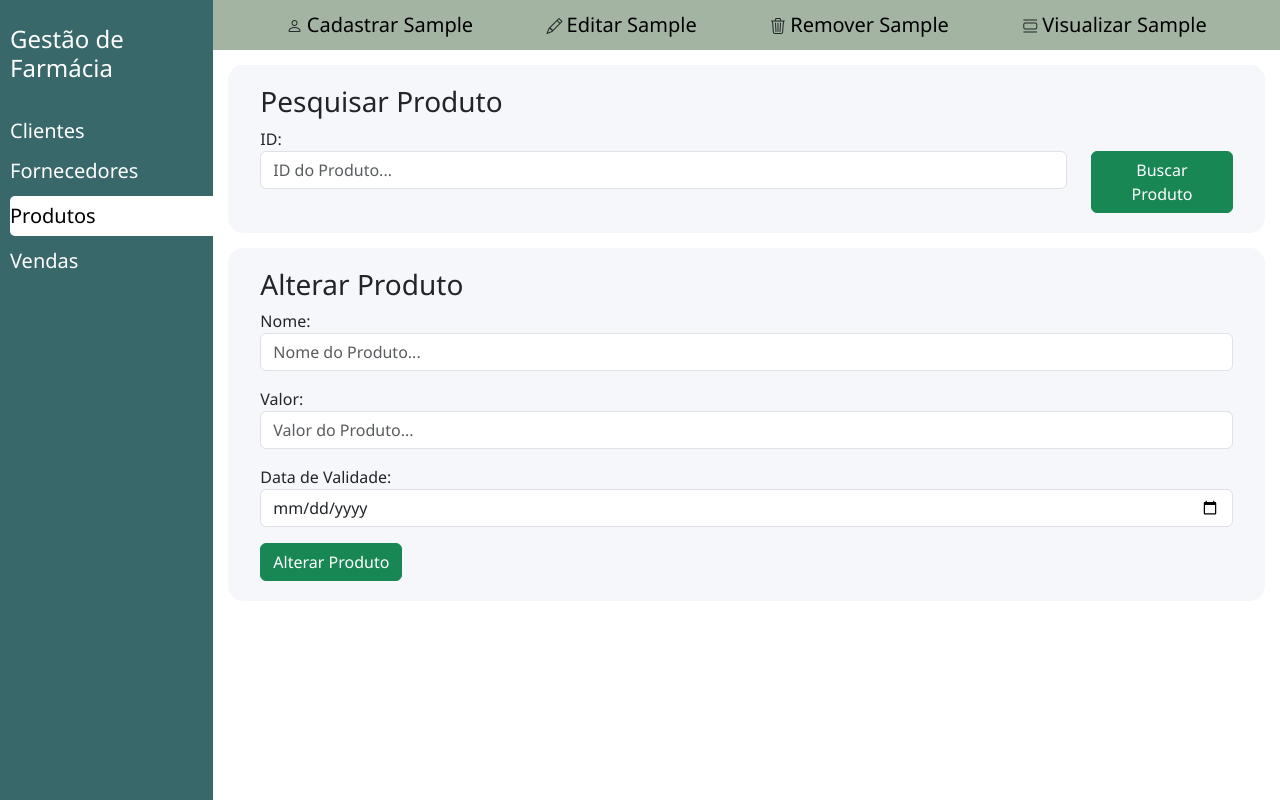
After one commit to juliaborgess18/farmacia-les, a FastAPI app: template src/templates/pages/produtos/alterar_produto.html in a window 1280 px wide. The commit adds this page. Run offline with FastAPI, Linux system fonts and the light colour scheme; the template is opened without the code that fills it: most values are stand-ins (such as "Sample title", 1, 10 or a date in 2020); some libraries are stand-ins or nearby versions.

Commit message:
implementacao: frontend alterar_produto.html

```diff
--- a/src/main.py
+++ b/src/main.py
@@ -1,16 +1,17 @@
-from fastapi import Body, FastAPI, Request
+from fastapi import FastAPI, Request
 from fastapi.responses import HTMLResponse
 from fastapi.staticfiles import StaticFiles
 from fastapi.templating import Jinja2Templates
+import uvicorn
 from infrastructure.config.database import criar_bd
-from infrastructure.repositories.fornecedor import FornecedorRepositorio
-from infrastructure.repositories.produto import ProdutoRepositorio
-from schemas.produto import Produto
+from routes import produto_route
 
 app = FastAPI()
 criar_bd()
 templates = Jinja2Templates(directory="templates")
 app.mount(path="/static", app=StaticFiles(directory="static"), name="static")
+
+app.include_router(produto_route.router)
 
 @app.get("/", response_class=HTMLResponse)
 async def get_farmacia(request: Request):
@@ -34,21 +35,5 @@ async def get_venda(request: Request):
 async def get_venda(request: Request):
     return templates.TemplateResponse("cadastrar_cliente.html", {"request":request, "navItem": "Cliente", "urlItem": "cliente" })
 
-@app.get("/produto", response_class=HTMLResponse)
-async def get_produto(request: Request):
-    return templates.TemplateResponse("produto.html", {"request":request, "navItem": "Produto", "urlItem": "produto" })
-
-@app.get("/cadastrar_produto", response_class=HTMLResponse)
-async def get_cadastrar_produto(request: Request):
-    fornecedores = FornecedorRepositorio.obter_todos()
-    return templates.TemplateResponse("cadastrar_produto.html", {"request":request, "navItem": "Produto", "urlItem": "produto", "fornecedores": fornecedores })
-
-@app.post("/cadastrar_produto")
-async def post_produto(produto: Produto = Body()):
-    produto = ProdutoRepositorio.inserir(produto)
-    return {"MSG": produto.id_produto}
-
-@app.get("/obter_produtos")
-async def get_produtos():
-    produtos = ProdutoRepositorio.obter_todos()
-    return {"MSG": produtos}
+if __name__ == "__main__":
+    uvicorn.run("main:app", port=8000, reload=True)
--- a/src/static/js/acoes.js
+++ b/src/static/js/acoes.js
@@ -1,41 +1,38 @@
 var path = window.location.pathname;
 
-switch(path)
-{
-    case "/cliente":
+if (path.includes("cliente")){
     var item = document.getElementById("sidebar-cliente");
     item.classList.add('active');
-        break;
-    case "/fornecedor":
+}
+if (path.includes("fornecedor")){
     var item = document.getElementById("sidebar-fornecedor");
     item.classList.add('active');
-        break;
-    case "/produto":
+}
+if (path.includes("produto")){
     var item = document.getElementById("sidebar-produto");
     item.classList.add('active');
-        break;
-    case "/venda":
+}
+if (path.includes("venda")){
     var item = document.getElementById("sidebar-venda");
     item.classList.add('active');
-        break;
 }
 
+
+function btnClickIdFornecedor(id) {
     const inputIdFornecedor = document.getElementById("id_fornecedor_produto")
     const rows = document.querySelectorAll("tr")
-
-function btnClickIdFornecedor(id) {
     inputIdFornecedor.value = id;
-    TableRowLimparClassesDeEstilo();
-    TableRowAdicionarClasseSucesso(id);
+    TableRowLimparClassesDeEstilo(rows);
+    TableRowAdicionarClasseSucesso(id, rows);
 }
 
-function TableRowLimparClassesDeEstilo(){
+function TableRowLimparClassesDeEstilo(rows){
     rows.forEach(function(row) {
         row.classList.remove("table-success")
     });
 }
 
-function TableRowAdicionarClasseSucesso(id){
+function TableRowAdicionarClasseSucesso(id, rows){
     rows.forEach(function(row) {
         if (row.id == id){
             row.classList.add("table-success");
@@ -43,7 +40,7 @@ function TableRowAdicionarClasseSucesso(id){
     });
 }
 
-function submitForm() {
+function submeterFormularioCadastroDeProduto() {
     var formData = {
         'nome': document.getElementById('nome_produto').value,
         'valor': parseFloat(document.getElementById('valor_produto').value),
@@ -57,5 +54,11 @@ function submitForm() {
             'Content-Type': 'application/json',
         },
         body: JSON.stringify(formData),
+    }).then(response => {
+        if (response.ok) {
+            alert("Produto cadastrado com sucesso.")
+        } else {
+            alert("Erro ao cadastrar o produto.")
+        }
     })
 }
--- a/src/templates/navbar.html
+++ b/src/templates/navbar.html
@@ -7,7 +7,7 @@
         </div>
         <div class="col-auto">
             <i class="bi bi-pencil"></i>
-            <a href="#">Editar {{ navItem }}</a>
+            <a href="/alterar_{{ urlItem }}">Editar {{ navItem }}</a>
         </div>
         <div class="col-auto">
             <i class="bi bi-trash3"></i>
--- /dev/null
+++ b/src/templates/pages/produtos/alterar_produto.html
@@ -0,0 +1,52 @@
+{% extends 'base.html' %}
+
+{% block title %}Alterar de Produto{% endblock %}
+
+{% block content %}
+
+<div class="content">
+    <div class="container">
+        <form class="row">
+            <h3>Pesquisar Produto</h3>
+
+                <label for="id_produto">ID:</label>
+                <div class="form mb-3 col-10">
+                    <input type="number" id="id_produto" name="id" class="form-control" placeholder="ID do Produto...">
+                </div>
+
+                <div class="col-2">
+                    <button class="btn btn-success" onclick="submitForm()">Buscar Produto</button>
+                </div>
+        </form>
+    </div>
+</div>
+
+<div class="content">
+    <div class="container">
+        <form class="row">
+            <h3>Alterar Produto</h3>
+
+            <label for="nome_produto">Nome:</label>
+            <div class="form mb-3">
+                <input type="text" id="nome_produto" name="nome" class="form-control" placeholder="Nome do Produto...">
+            </div>
+
+            <label for="valor_produto">Valor: </label>
+            <div class="form mb-3">
+                <input type="number" id="valor_produto" name="valor" class="form-control"  placeholder="Valor do Produto...">
+            </div>
+
+            <label for="validade_produto">Data de Validade: </label>
+            <div class="form mb-3">
+                <input type="date" name="data_validade" id="validade_produto" class="form-control">
+            </div>
+
+            <div class="col-2">
+                <button class="btn btn-success" onclick="submitForm()">Alterar Produto</button>
+            </div>
+        </form>
+    </div>
+</div>
+
+
+{% endblock %}
```
Also changed, not shown: src/routes/produto_route.py (added, +34 -0 lines), src/templates/pages/produtos/cadastrar_produto.html (renamed from src/templates/cadastrar_produto.html, +3 -65 lines), src/routes/cliente_route.py (renamed from src/routes/cliente.py), src/templates/pages/produtos/produto.html (renamed from src/templates/produto.html). Lines whose indentation alone changed are shown as unchanged.
